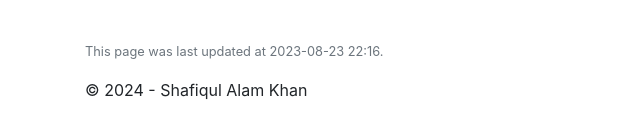
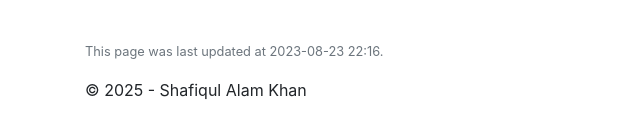
Before and after one commit to sakhan-1111/SAKhan, a plain HTML site: page blog.html in a window 1280 px wide. Shown: the part 290-428 px from the top of the page, 0-640 px from the left. Drawn offline with nearby package versions, Linux system fonts and the light colour scheme; some packages are replaced by stand-ins of ours; a script that the page names is missing.

Commit message:
Edited Copyright

```diff
--- a/blog.html
+++ b/blog.html
@@ -211,7 +211,7 @@
     </div>
     <div class="navbar navbar-default navbar-fixed-bottom">
   <div class="container">
-    <p class="navbar-text pull-left">© 2024 - Shafiqul Alam Khan
+    <p class="navbar-text pull-left">© 2025 - Shafiqul Alam Khan
     </p>
     <p class="navbar-text pull-right">
             <!-- Displays Social Media Icons based on _config.yml settings -->
```
Also changed, not shown: 404.html (+1 -1 lines), about.html (+1 -1 lines), contact.html (+1 -1 lines), index.html (+1 -1 lines), tags.html (+1 -1 lines), LICENSE.txt.
